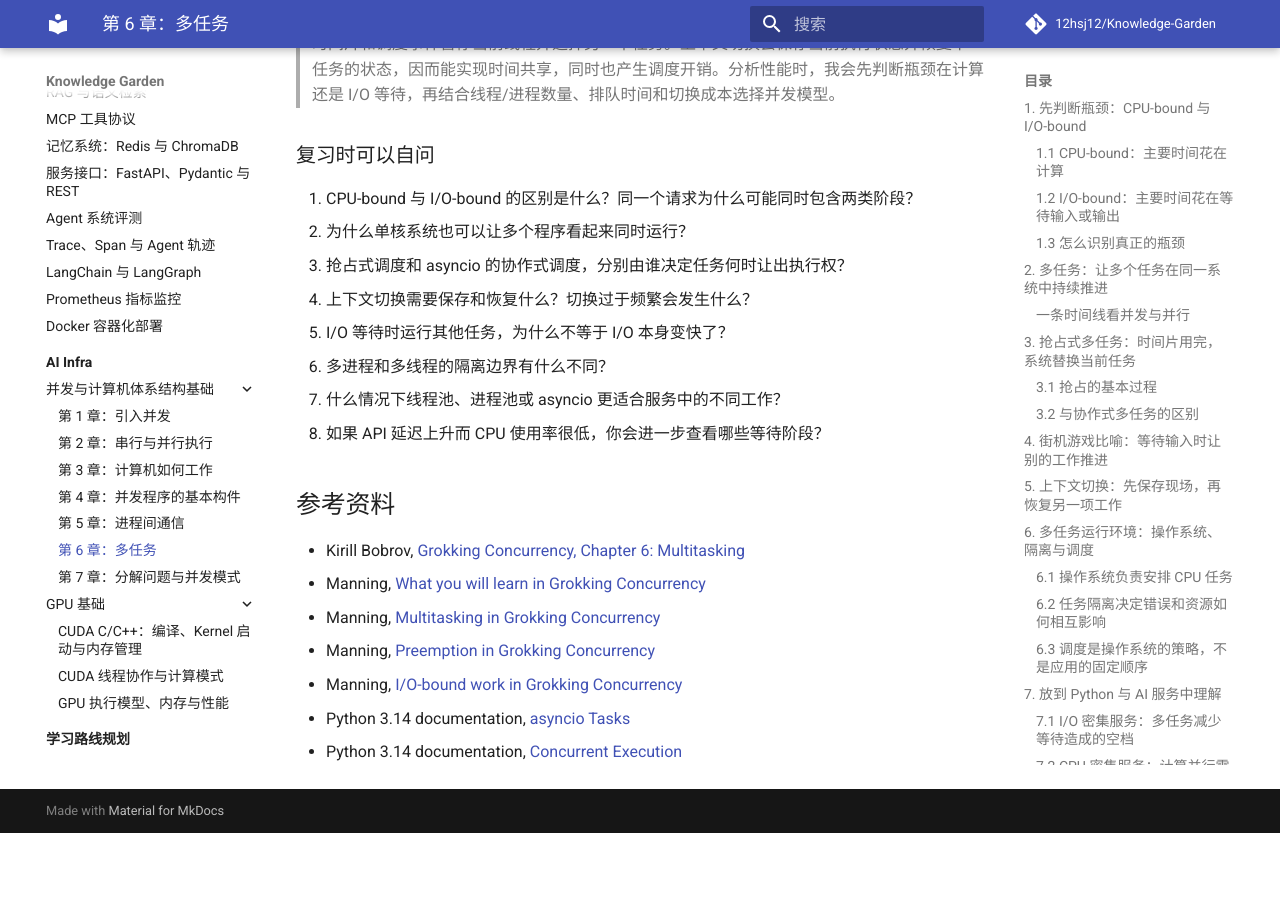
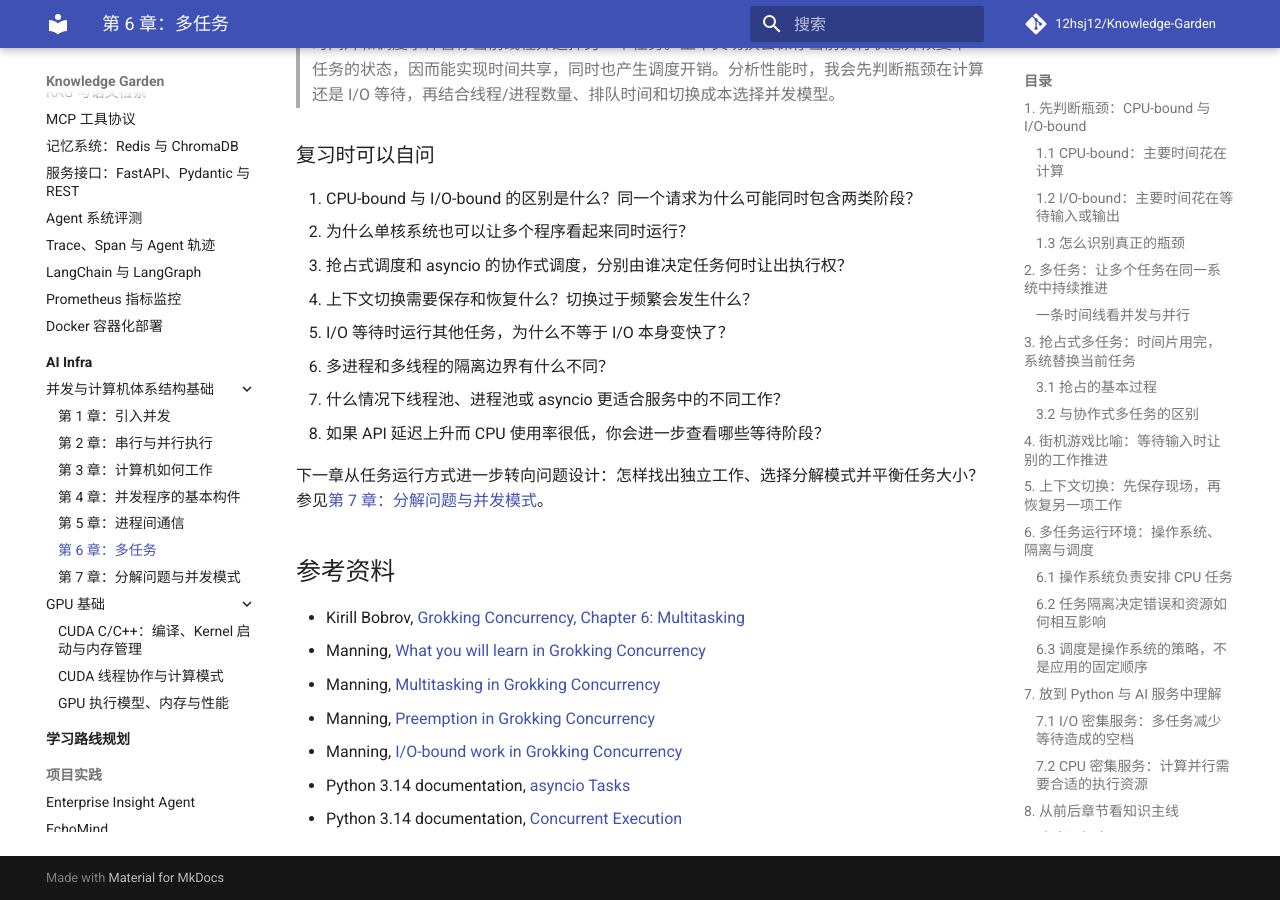
Before and after one commit to 12hsj12/Knowledge-Garden, an MkDocs documentation site: the page built from docs/ai-infra/concurrency/chapter-06.md, in a window 1280 px wide and 900 px high, scrolled down 7202 px. Built offline with MkDocs 1.6.1 and Material for MkDocs 9.7.7, drawn with Linux system fonts in a browser that asks for light colours; comment, search, counter and statistics services are not loaded; before the commit the page ends 8035 px from its top, so only the background shows below that.

Commit message:
docs: connect concurrency chapters 6 and 7

```diff
--- a/docs/ai-infra/concurrency/chapter-06.md
+++ b/docs/ai-infra/concurrency/chapter-06.md
@@ -230,6 +230,8 @@ asyncio.run(main())
 7. 什么情况下线程池、进程池或 asyncio 更适合服务中的不同工作？
 8. 如果 API 延迟上升而 CPU 使用率很低，你会进一步查看哪些等待阶段？
 
+下一章从任务运行方式进一步转向问题设计：怎样找出独立工作、选择分解模式并平衡任务大小？参见[第 7 章：分解问题与并发模式](chapter-07.md)。
+
 ## 参考资料
 
 - Kirill Bobrov, [Grokking Concurrency, Chapter 6: Multitasking](https://livebook.manning.com/book/grokking-concurrency/chapter-6)
```
